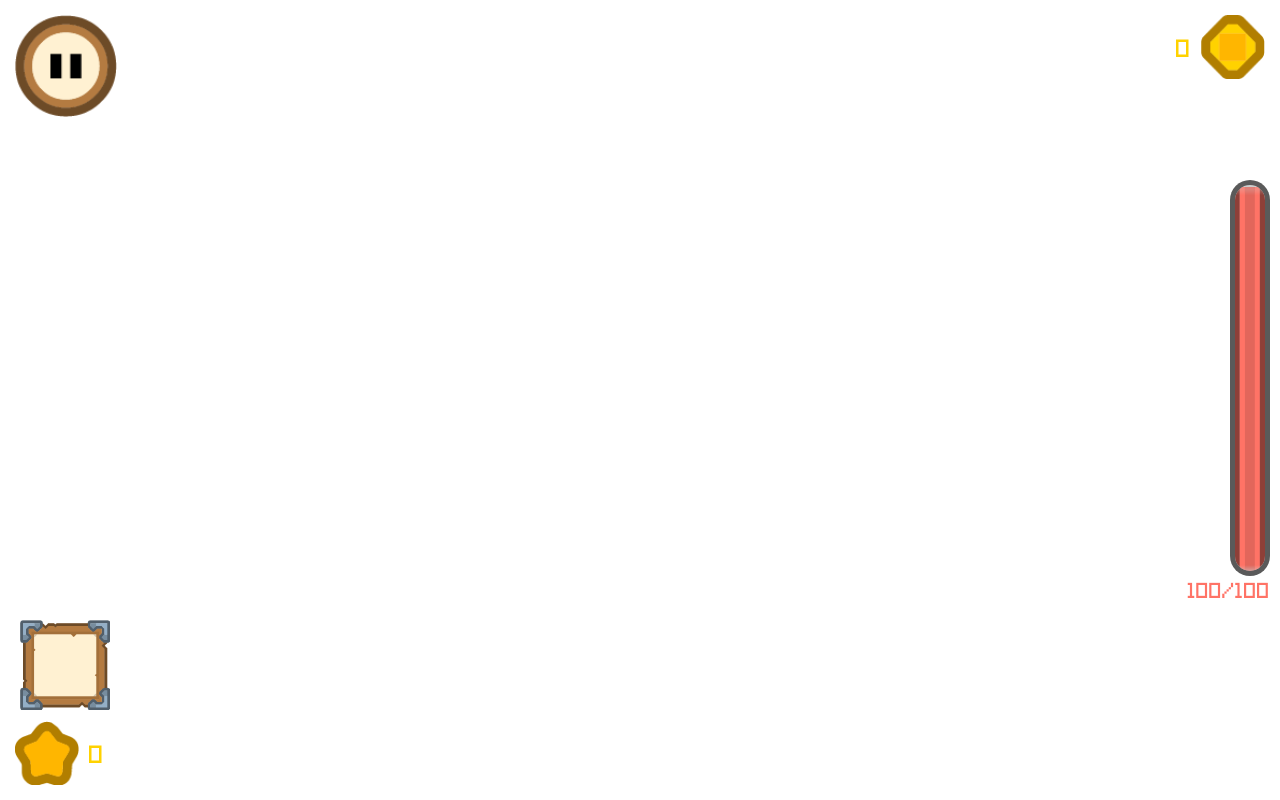
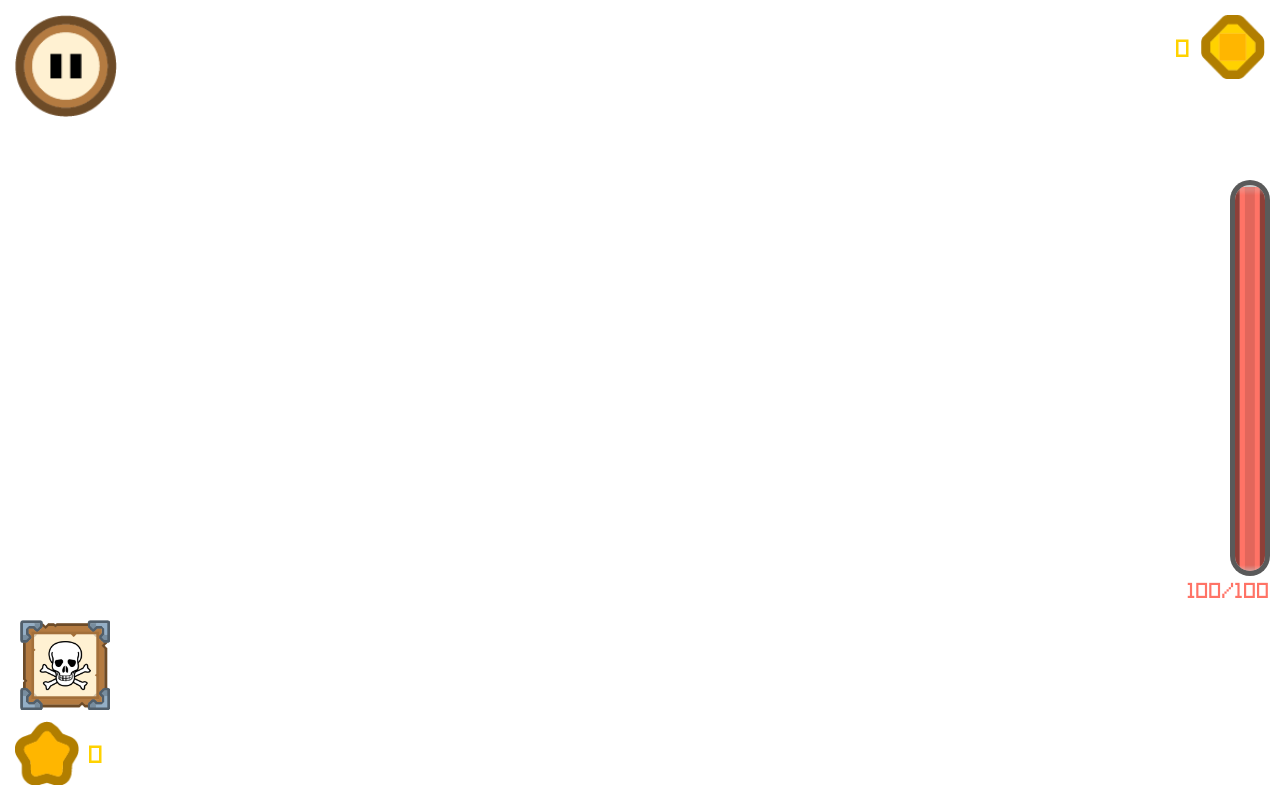
Before and after one commit to markjhvonk/webgl-game, a website built with webpack: page docs/index.html in a window 1280 px wide. Built offline with nearby package versions, Linux system fonts and the light colour scheme.

Commit message:
New button images

```diff
--- a/docs/css/style.css
+++ b/docs/css/style.css
@@ -145,7 +145,7 @@ special-button {
     width: 7vw;
     height: 7vw;
     margin: 10px;
-    background-image: url('../img/ui/action.png');
+    background-image: url('../img/ui/actionKill.png');
     background-size: contain;
     background-repeat: no-repeat;
 }
```
Also changed, not shown: docs/img/ui/actionFast.png (added), docs/img/ui/actionKill.png (added), docs/img/ui/actionStrong.png (added), docs/img/ui/actionTower.png (added).
